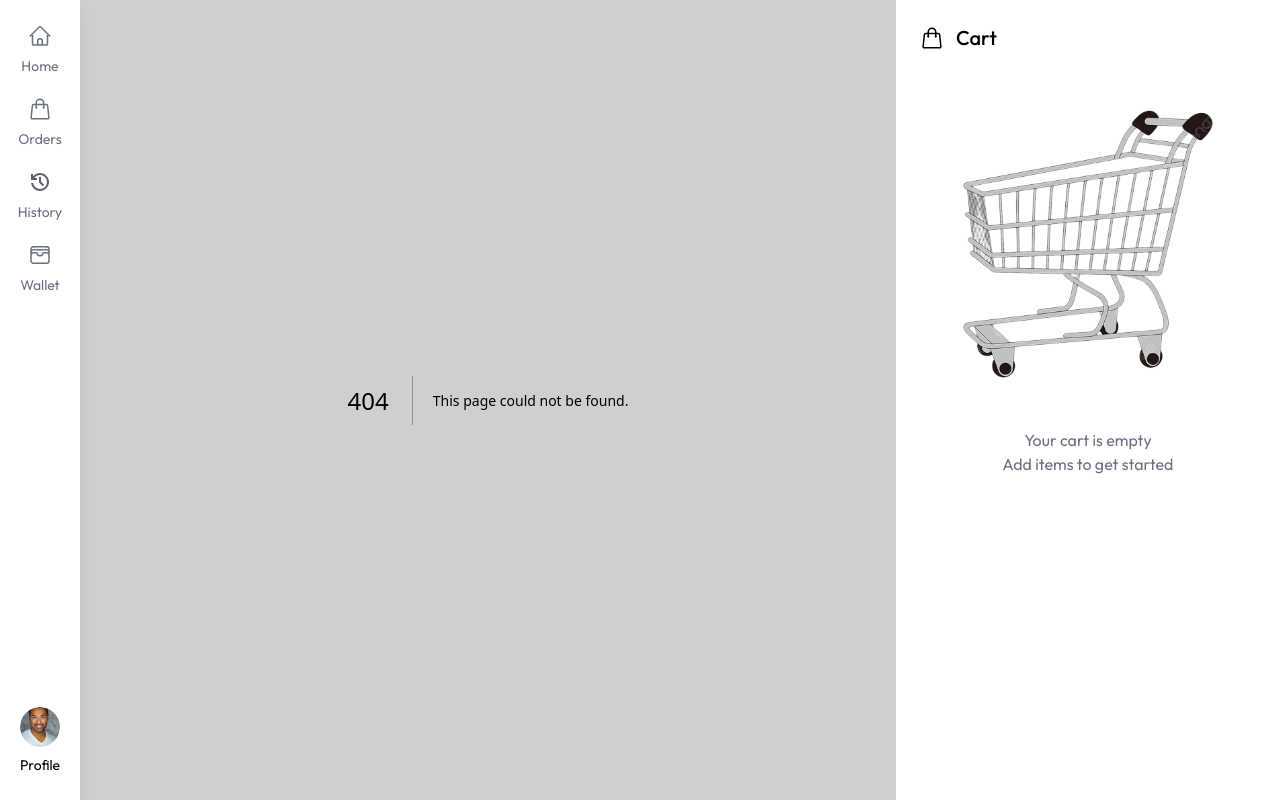
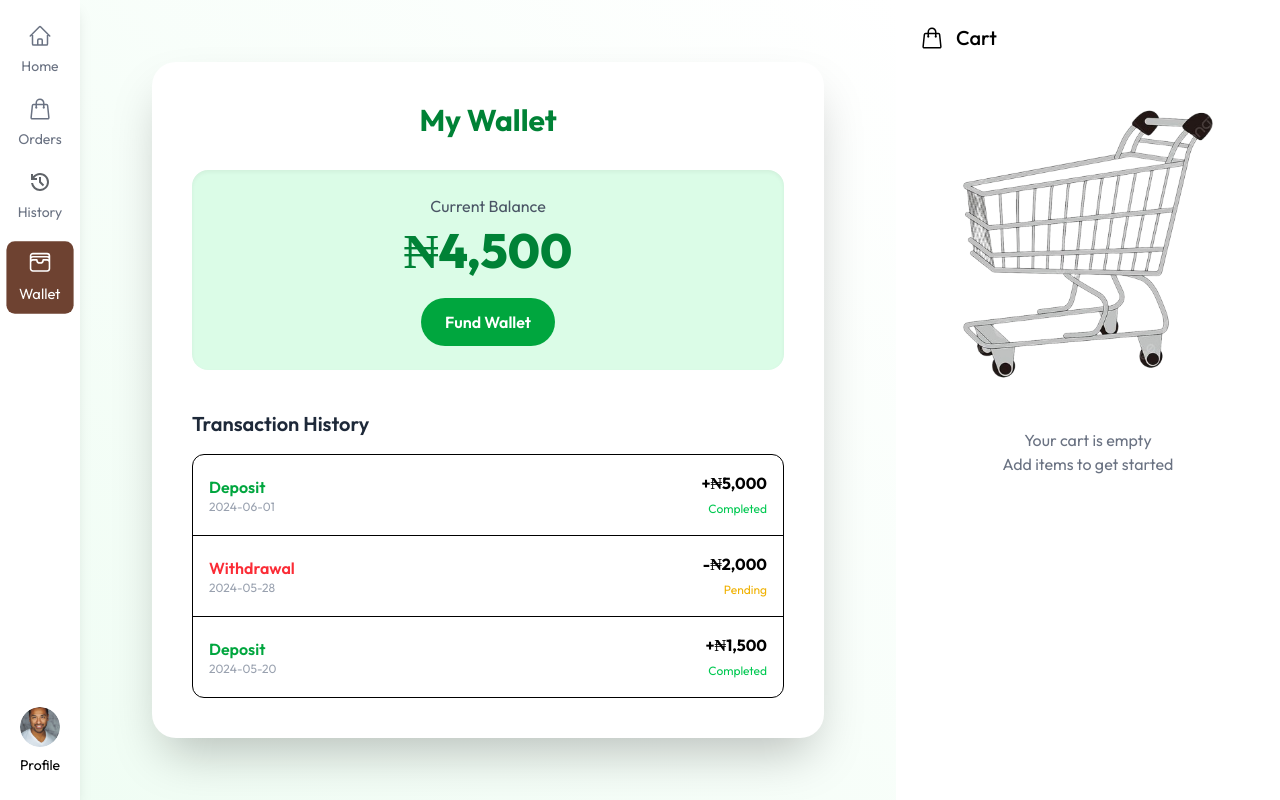
Before and after one commit to Godspowerj/Foodnest, a Next.js app: page /wallet in a window 1280 px wide. Before the commit this address had no page. Built offline with nearby package versions, Linux system fonts and the light colour scheme.

Commit message:
in progress

```diff
--- /dev/null
+++ b/src/app/wallet/page.tsx
@@ -0,0 +1,114 @@
+'use client';
+import React, { useState } from 'react';
+
+const transactions = [
+  { id: 1, type: 'Deposit', amount: 5000, date: '2024-06-01', status: 'Completed' },
+  { id: 2, type: 'Withdrawal', amount: 2000, date: '2024-05-28', status: 'Pending' },
+  { id: 3, type: 'Deposit', amount: 1500, date: '2024-05-20', status: 'Completed' },
+];
+
+export default function Wallet() {
+  const [balance, setBalance] = useState(4500);
+  const [showModal, setShowModal] = useState(false);
+  const [amount, setAmount] = useState<number | ''>('');
+  const [txs, setTxs] = useState([...transactions]);
+
+  const handleFundWallet = () => {
+    if (typeof amount === 'number' && amount > 0) {
+      setBalance(prev => prev + amount);
+      setTxs([
+        {
+          id: txs.length + 1,
+          type: 'Deposit',
+          amount,
+          date: new Date().toISOString().slice(0, 10),
+          status: 'Completed',
+        },
+        ...txs,
+      ]);
+      setAmount('');
+      setShowModal(false);
+    }
+  };
+
+  return (
+    <div className="min-h-screen bg-gradient-to-tr from-green-50 to-white flex items-center justify-center px-4">
+      <div className="w-full max-w-2xl bg-white rounded-3xl shadow-2xl p-6 md:p-10">
+        <h1 className="text-3xl font-bold text-center text-green-700 mb-8">My Wallet</h1>
+
+        <div className="bg-green-100 rounded-2xl p-6 text-center mb-10 shadow-inner">
+          <p className="text-gray-600">Current Balance</p>
+          <h2 className="text-5xl font-extrabold text-green-700 mt-2">₦{balance.toLocaleString()}</h2>
+          <button
+            onClick={() => setShowModal(true)}
+            className="mt-6 px-6 py-3 bg-green-600 text-white rounded-full font-semibold hover:bg-green-700 active:scale-95 transition-all"
+          >
+            Fund Wallet
+          </button>
+        </div>
+
+        <h2 className="text-xl font-semibold text-gray-800 mb-4">Transaction History</h2>
+        <div className="divide-y border rounded-xl max-h-[350px] overflow-y-auto">
+          {txs.length === 0 ? (
+            <div className="py-8 text-center text-gray-400">No transactions yet.</div>
+          ) : (
+            txs.map(tx => (
+              <div key={tx.id} className="flex justify-between items-center py-4 px-4 hover:bg-gray-50">
+                <div>
+                  <span className={`font-semibold ${tx.type === 'Deposit' ? 'text-green-600' : 'text-red-500'}`}>
+                    {tx.type}
+                  </span>
+                  <div className="text-xs text-gray-400">{tx.date}</div>
+                </div>
+                <div className="text-right">
+                  <span className="font-bold block">
+                    {tx.type === 'Deposit' ? '+' : '-'}₦{tx.amount.toLocaleString()}
+                  </span>
+                  <span
+                    className={`text-xs ${
+                      tx.status === 'Completed' ? 'text-green-500' : 'text-yellow-500'
+                    }`}
+                  >
+                    {tx.status}
+                  </span>
+                </div>
+              </div>
+            ))
+          )}
+        </div>
+      </div>
+
+      {/* Modal */}
+      {showModal && (
+        <div className="fixed inset-0 bg-black bg-opacity-40 backdrop-blur-sm flex items-center justify-center z-50">
+          <div className="bg-white rounded-2xl shadow-2xl p-6 w-full max-w-sm">
+            <h3 className="text-xl font-bold text-center mb-6 text-gray-800">Fund Wallet</h3>
+            <input
+              type="number"
+              min={1}
+              value={amount}
+              onChange={e => setAmount(e.target.value === '' ? '' : Number(e.target.value))}
+              placeholder="Enter amount"
+              className="w-full border border-gray-300 rounded-lg px-4 py-2 mb-4 focus:outline-none focus:ring-2 focus:ring-green-500"
+            />
+            <div className="flex gap-3">
+              <button
+                className="flex-1 bg-green-600 text-white py-2 rounded-lg font-semibold hover:bg-green-700 transition disabled:opacity-50"
+                onClick={handleFundWallet}
+                disabled={typeof amount !== 'number' || amount <= 0}
+              >
+                Deposit
+              </button>
+              <button
+                className="flex-1 bg-gray-200 text-gray-700 py-2 rounded-lg font-semibold hover:bg-gray-300 transition"
+                onClick={() => setShowModal(false)}
+              >
+                Cancel
+              </button>
+            </div>
+          </div>
+        </div>
+      )}
+    </div>
+  );
+}
--- a/src/components/Sidebar.tsx
+++ b/src/components/Sidebar.tsx
@@ -28,12 +28,12 @@ const Sidebar: React.FC = () => {
     {
       icon: <HistoryIcon />,
       name: "History",
-      path: "*",
+      path: "/*",
     },
     {
       icon: <WalletIcon />,
       name: "Wallet",
-      path: "*",
+      path: "/wallet",
     },
   ];
 
```
